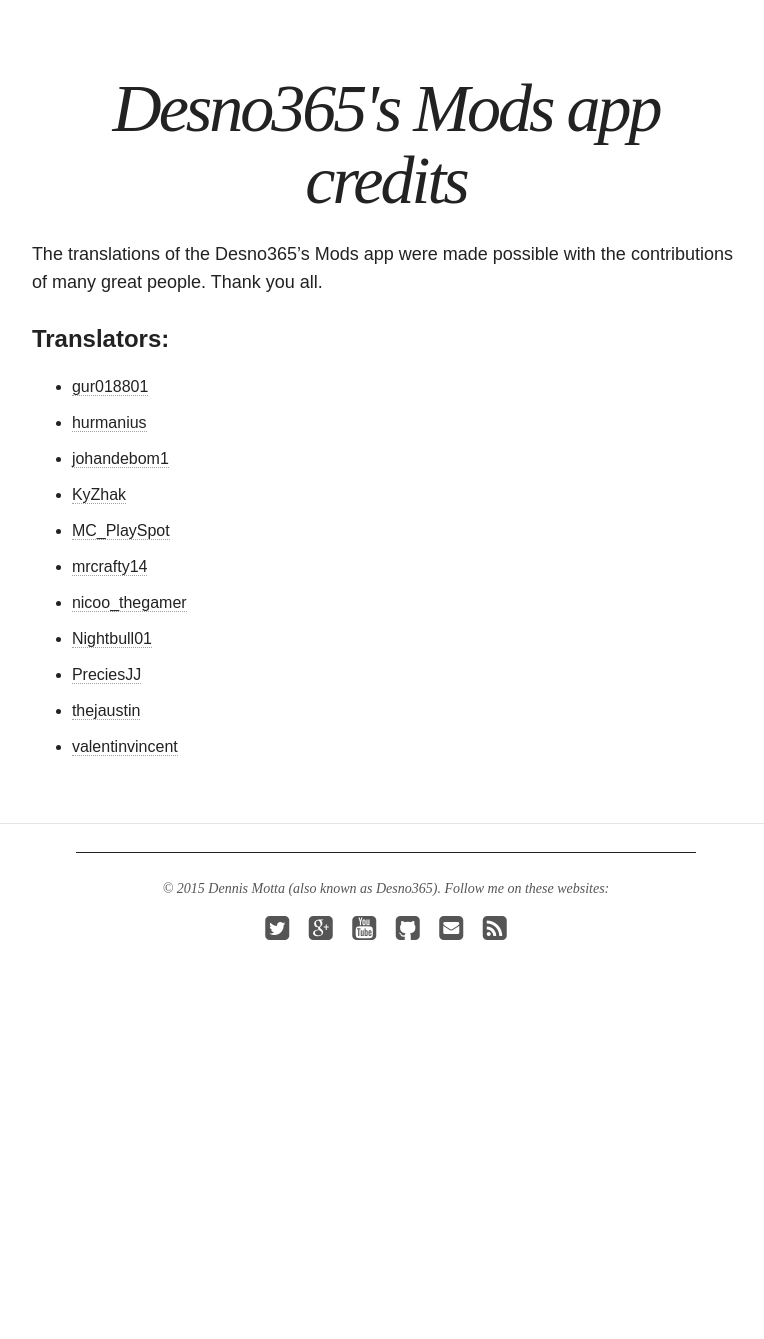
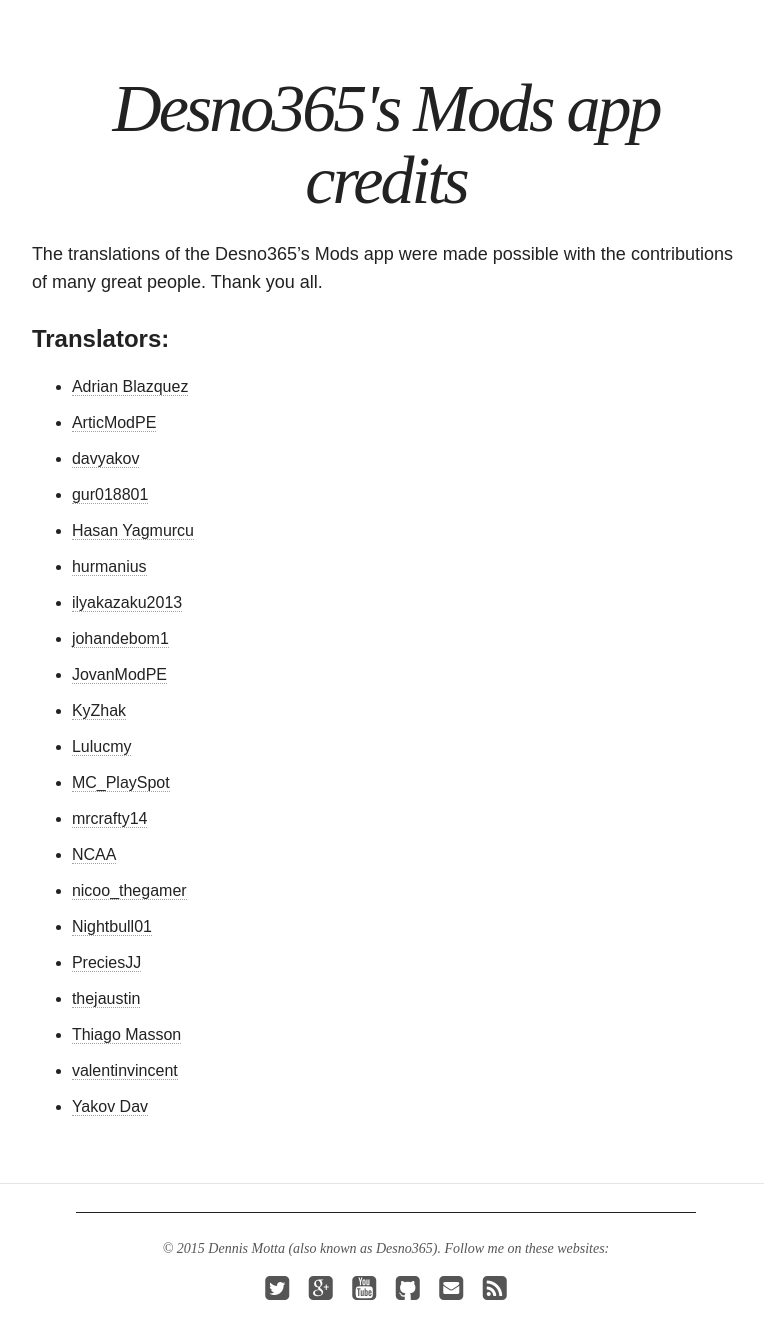
Before and after one commit to Desno365/Desno365.github.io, a Jekyll site: the page built from minecraft/desno365-mods-app/credits/index.md, in a window 1280 px wide and 1400 px high, scrolled down 404 px. Shown: the top 1339 px of the window, without its empty margins (254-1018 px from the left). Built offline with Jekyll 4.4.1, drawn with Linux system fonts in a browser that asks for light colours; nearby versions of some CDN libraries; before the commit the page ends 1444 px from its top, so only the background shows below that.

Commit message:
Update credits of translations

```diff
--- a/minecraft/desno365-mods-app/credits/index.md
+++ b/minecraft/desno365-mods-app/credits/index.md
@@ -8,14 +8,25 @@
 
 #### Translators:
 
+
+- [Adrian Blazquez](https://crowdin.com/profile/adrianblazquez512)<br>
+- [ArticModPE](https://twitter.com/ArticModPE)<br>
+- [davyakov](https://crowdin.com/profile/davyakov)<br>
 - [gur018801](https://crowdin.com/profile/gur018801)<br>
+- [Hasan Yagmurcu](https://crowdin.com/profile/Hasan_yagmurcu)<br>
 - [hurmanius](https://twitter.com/hurmanius)<br>
+- [ilyakazaku2013](https://crowdin.com/profile/ilyakazaku2013)<br>
 - [johandebom1](https://twitter.com/johandebom1)<br>
+- [JovanModPE](https://twitter.com/JovanModPE)<br>
 - [KyZhak](https://crowdin.com/profile/golybe)<br>
+- [Lulucmy](https://crowdin.com/profile/Lulucmy)<br>
 - [MC_PlaySpot](https://twitter.com/MC_PlaySpot)<br>
 - [mrcrafty14](https://crowdin.com/profile/mrcrafty14)<br>
+- [NCAA](https://crowdin.com/profile/NCAA)<br>
 - [nicoo_thegamer](https://twitter.com/nicoo_thegamer)<br>
 - [Nightbull01](https://twitter.com/Nightbull01)<br>
 - [PreciesJJ](https://twitter.com/PreciesJJ)<br>
 - [thejaustin](https://twitter.com/thejaustin)<br>
+- [Thiago Masson](https://crowdin.com/profile/tthiagomasson)<br>
 - [valentinvincent](https://crowdin.com/profile/valentinvincent)<br>
+- [Yakov Dav](https://crowdin.com/profile/davyakov)<br>
```
